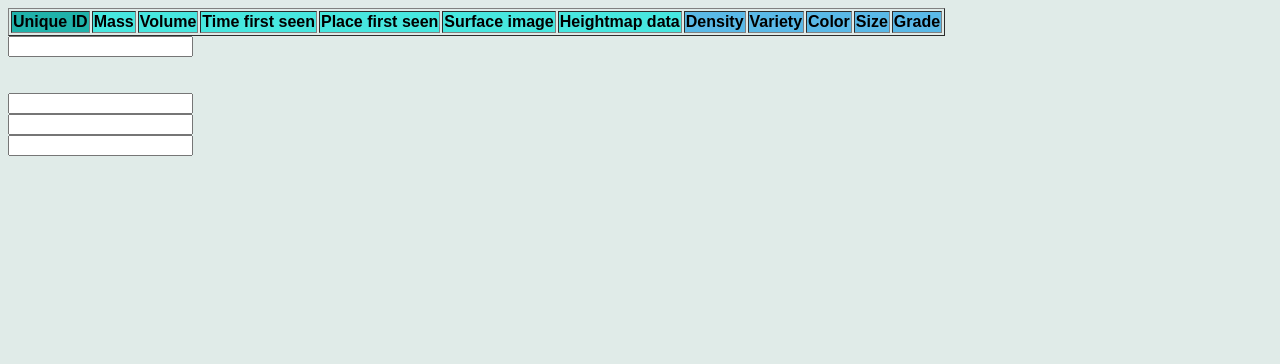
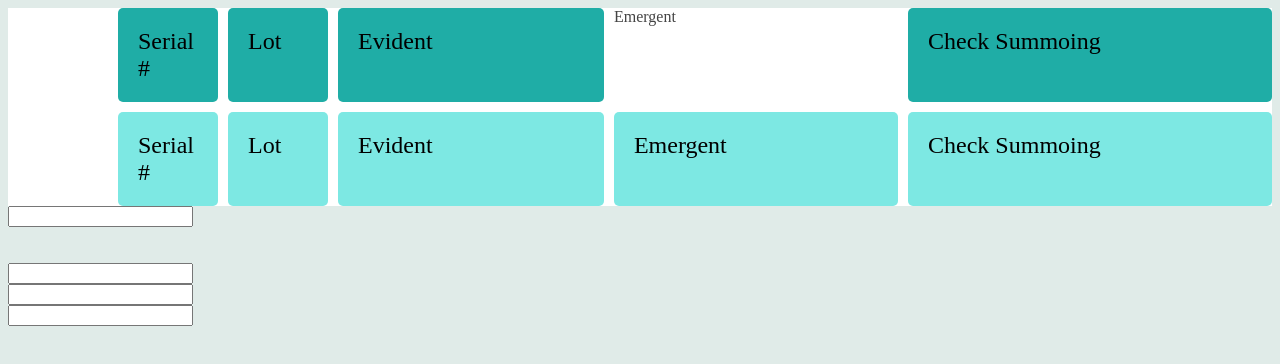
Before and after one commit to ttb-pot8o/potato-id, a plain HTML site: page index.html in a window 1280 px wide. Drawn offline with Linux system fonts and the light colour scheme; no server answers.

Commit message:
grid update

```diff
--- a/index.css
+++ b/index.css
@@ -1,30 +1,99 @@
 body{
     background-color: #e0ebe8
 }
-.id {
-	background-color: #20B2AA;
+
+
+    HTML CSS
+
+    Result
+
+EDIT ON
+
+body {
+  margin: 40px;
 }
 
-.lot {
-	background-color: #26d9d0;
+.table {
+  display: grid;
+  grid-template-columns: 100px 100px 100px;
+  grid-gap: 10px;
+  background-color: #fff;
+  color: #444;
 }
 
-.evident {
-	background-color: #47e7df;
+  .box {
+    background-color: #1fada6;
+    color: #000000;
+    border-radius: 5px;
+    padding: 20px;
+    font-size: 150%;
 }
 
-.emergent {
-	background-color: #5ab9e7;
-}
+   .id {
+        grid-column-start: 2;
+        grid-column-end: 3;
+        grid-row-start: 1;
+        grid-row-end: 2;
+    }
+    .lot {
+        grid-column-start: 3;
+        grid-column-end: 4;
+        grid-row-start: 1;
+        grid-row-end: 2;
+    }
+    .evident {
+        grid-column-start: 4;
+        grid-column-end: 5;
+        grid-row-start: 1;
+        grid-row-end: 2;
+    }
+    .emergent {
+        grid-column-start: 5;
+        grid-column-end: 6;
+        grid-row-start: 1;
+        grid-row-end: 2;
+    }
+    .check {
+        grid-column-start: 6;
+        grid-column-end: 7;
+        grid-row-start: 1;
+        grid-row-end: 2;
+    }
+    .box-d {
+        background-color: #7de8e3;
+        color: #000000;
+        border-radius: 5px;
+        padding: 20px;
+        font-size: 150%;
+    }
 
-.check {
-	background-color: #a8f0ec;
-}
-
-th {
-	font-weight: bold;
-}
-
-table {
-	font-family: arial, sans-serif;
-}
+   .id-d {
+        grid-column-start: 2;
+        grid-column-end: 3;
+        grid-row-start: 2;
+        grid-row-end: 3;
+    }
+    .lot-d {
+        grid-column-start: 3;
+        grid-column-end: 4;
+        grid-row-start: 2;
+        grid-row-end: 3;
+    }
+    .evident-d {
+        grid-column-start: 4;
+        grid-column-end: 5;
+        grid-row-start: 2;
+        grid-row-end: 3;
+    }
+    .emergent-d {
+        grid-column-start: 5;
+        grid-column-end: 6;
+        grid-row-start: 2;
+        grid-row-end: 3;
+    }
+    .check-d {
+        grid-column-start: 6;
+        grid-column-end: 7;
+        grid-row-start: 2;
+        grid-row-end: 3;
+	}
--- a/index.html
+++ b/index.html
@@ -13,29 +13,22 @@
   </head>
 
   <body>
-    <table border="1" id="potatoTable">
-      <tr>
-        <th class="id">Unique ID</th>
 
-        <th class="evident mass">Mass</th>
-        <th class="evident volume">Volume</th>
 
-        <!-- where and when are `introduced` group -->
-        <th class="evident when">Time first seen</th>
-        <th class="evident where">Place first seen</th>
+<div class="table">
+  <div class=" box id">Serial #</div>
+  <div class="box lot">Lot</div>
+  <div class="box evident">Evident</div>
+  <div class="bx emergent">Emergent</div>
+  <div class="box check">Check Summoing</div>
+  <div class="box-d id-d">Serial #</div>
+  <div class="box-d lot-d">Lot</div>
+  <div class="box-d evident-d">Evident</div>
+  <div class="box-d emergent-d">Emergent</div>
+  <div class="box-d check-d">Check Summoing</div>
+</div>
 
-        <!-- image and heightmap are `3d` group -->
-        <th class="evident image">Surface image</th>
-        <th class="evident heightmap">Heightmap data</th>
 
-        <th class="emergent density">Density</th>
-        <th class="emergent variety">Variety</th>
-        <th class="emergent color">Color</th>
-        <th class="emergent size">Size</th>
-        <th class="emergent grade">Grade</th>
-
-      </tr>
-    </table>
     <div class="form">
   <form id="searchForm" class="form-group">
   <input type="text" id="searchText" class="form-control" name="serialnumber">
```
